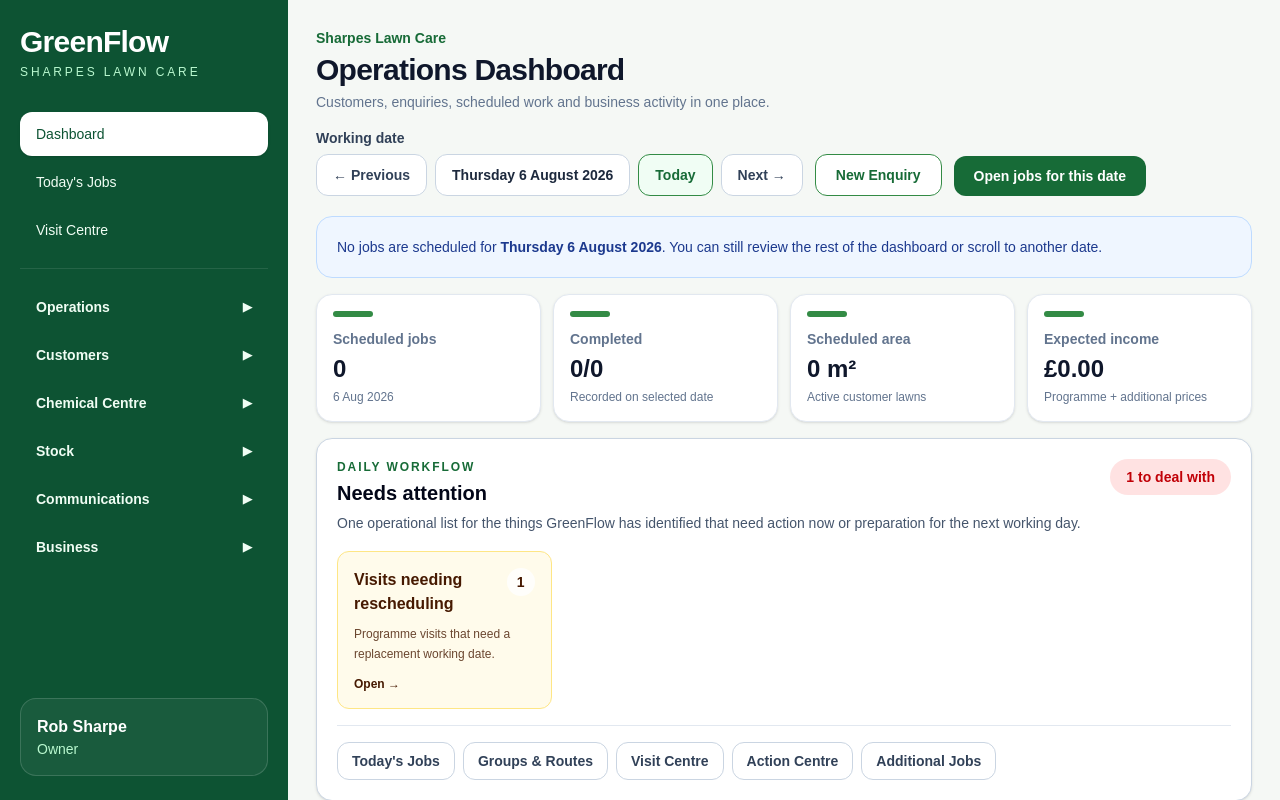
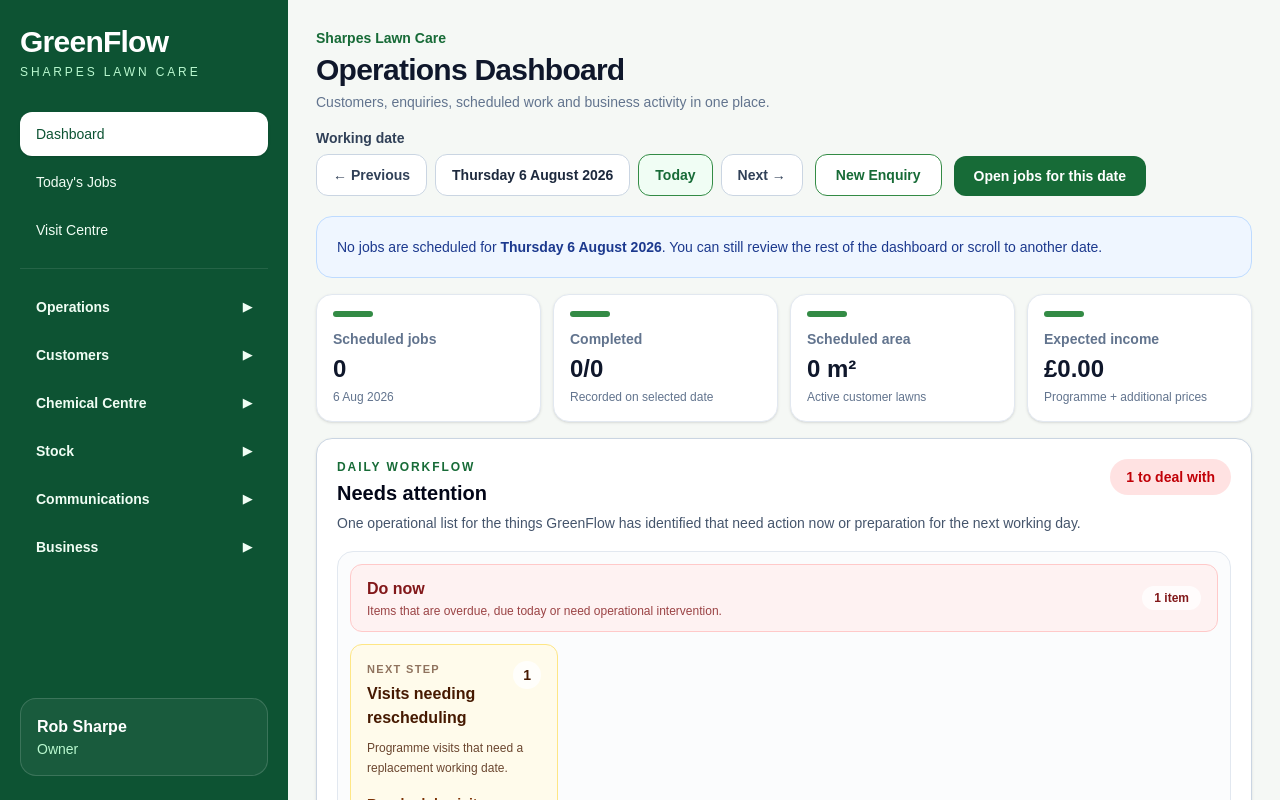
Before and after one commit to sharpeslawncare/greenflow, a Next.js app in the folder frontend/: page / in a window 1280 px wide. Built offline with nearby package versions, Linux system fonts and the light colour scheme.

Commit message:
v0.10.7 - Add priority-aware dashboard workflow

```diff
--- a/frontend/app/page.tsx
+++ b/frontend/app/page.tsx
@@ -804,7 +804,9 @@
       detail: "Follow-ups that have passed their due date.",
       count: overdueActions.length,
       href: "/actions",
+      actionLabel: "Deal with overdue actions",
       severity: "danger" as const,
+      priority: "now" as const,
     },
     {
       key: "actions-today",
@@ -812,7 +814,9 @@
       detail: "Open follow-ups that need dealing with today.",
       count: dueTodayActions.length,
       href: "/actions",
+      actionLabel: "Open today's actions",
       severity: "warning" as const,
+      priority: "now" as const,
     },
     {
       key: "rescheduling",
@@ -820,7 +824,19 @@
       detail: "Programme visits that need a replacement working date.",
       count: reschedulingRecords.length,
       href: "/jobs?view=reschedule",
+      actionLabel: "Reschedule visits",
       severity: "warning" as const,
+      priority: "now" as const,
+    },
+    {
+      key: "stock",
+      title: "Products at reorder level",
+      detail: "Active products at or below their reorder level.",
+      count: lowStockProducts.length,
+      href: "/stock",
+      actionLabel: "Review stock",
+      severity: "danger" as const,
+      priority: "now" as const,
     },
     {
       key: "communications",
@@ -828,7 +844,9 @@
       detail: "Programme visits or Additional Jobs not yet queued or sent.",
       count: tomorrowReminderSummary.needsAttention,
       href: `/communications?date=${tomorrowDate}`,
+      actionLabel: "Prepare reminders",
       severity: "warning" as const,
+      priority: "next" as const,
     },
     {
       key: "additional-unscheduled",
@@ -836,15 +854,9 @@
       detail: "Additional work waiting for a working date.",
       count: unscheduledAdditionalJobs.length,
       href: "/additional-jobs",
+      actionLabel: "Schedule jobs",
       severity: "information" as const,
-    },
-    {
-      key: "stock",
-      title: "Products at reorder level",
-      detail: "Active products at or below their reorder level.",
-      count: lowStockProducts.length,
-      href: "/stock",
-      severity: "danger" as const,
+      priority: "ahead" as const,
     },
     {
       key: "enquiries",
@@ -852,7 +864,9 @@
       detail: "New enquiries, outstanding quotes or accepted quotes to convert.",
       count: enquiryAttentionCount,
       href: "/enquiries",
+      actionLabel: "Progress enquiries",
       severity: "information" as const,
+      priority: "ahead" as const,
     },
     {
       key: "programmes",
@@ -860,9 +874,26 @@
       detail: "Active customers not linked to a programme for the current year.",
       count: customersWithoutProgramme.length,
       href: "/programmes",
+      actionLabel: "Review programmes",
       severity: "warning" as const,
+      priority: "ahead" as const,
     },
   ].filter((item) => item.count > 0);
+
+  const workflowDoNowItems =
+    workflowAttentionItems.filter(
+      (item) => item.priority === "now",
+    );
+
+  const workflowPrepareNextItems =
+    workflowAttentionItems.filter(
+      (item) => item.priority === "next",
+    );
+
+  const workflowPlanAheadItems =
+    workflowAttentionItems.filter(
+      (item) => item.priority === "ahead",
+    );
 
   const workflowAttentionCount =
     workflowAttentionItems.reduce(
@@ -1286,17 +1317,33 @@
             </div>
 
             {workflowAttentionItems.length > 0 ? (
-              <div className="mt-4 grid gap-3 md:grid-cols-2 xl:grid-cols-4">
-                {workflowAttentionItems.map((item) => (
-                  <WorkflowAttentionCard
-                    key={item.key}
-                    title={item.title}
-                    detail={item.detail}
-                    count={item.count}
-                    href={item.href}
-                    severity={item.severity}
+              <div className="mt-4 space-y-4">
+                {workflowDoNowItems.length > 0 && (
+                  <WorkflowPriorityGroup
+                    label="Do now"
+                    detail="Items that are overdue, due today or need operational intervention."
+                    tone="danger"
+                    items={workflowDoNowItems}
                   />
-                ))}
+                )}
+
+                {workflowPrepareNextItems.length > 0 && (
+                  <WorkflowPriorityGroup
+                    label="Prepare next"
+                    detail="Preparation needed for the next working day."
+                    tone="warning"
+                    items={workflowPrepareNextItems}
+                  />
+                )}
+
+                {workflowPlanAheadItems.length > 0 && (
+                  <WorkflowPriorityGroup
+                    label="Plan ahead"
+                    detail="Important work to progress when today's operational priorities are under control."
+                    tone="information"
+                    items={workflowPlanAheadItems}
+                  />
+                )}
               </div>
             ) : (
               <div className="mt-4 rounded-xl border border-green-200 bg-green-50 p-4 text-sm font-semibold text-green-800">
@@ -2434,17 +2481,85 @@
   );
 }
 
+function WorkflowPriorityGroup({
+  label,
+  detail,
+  tone,
+  items,
+}: {
+  label: string;
+  detail: string;
+  tone: "danger" | "warning" | "information";
+  items: Array<{
+    key: string;
+    title: string;
+    detail: string;
+    count: number;
+    href: string;
+    actionLabel: string;
+    severity: "danger" | "warning" | "information";
+    priority: "now" | "next" | "ahead";
+  }>;
+}) {
+  const headingStyles =
+    tone === "danger"
+      ? "border-red-200 bg-red-50 text-red-900"
+      : tone === "warning"
+        ? "border-amber-200 bg-amber-50 text-amber-900"
+        : "border-blue-200 bg-blue-50 text-blue-900";
+
+  const count = items.reduce(
+    (total, item) => total + item.count,
+    0,
+  );
+
+  return (
+    <div className="rounded-2xl border border-slate-200 bg-slate-50/50 p-3">
+      <div
+        className={`flex flex-wrap items-center justify-between gap-3 rounded-xl border px-4 py-3 ${headingStyles}`}
+      >
+        <div>
+          <div className="font-black">{label}</div>
+          <div className="mt-0.5 text-xs opacity-80">
+            {detail}
+          </div>
+        </div>
+
+        <span className="rounded-full bg-white/80 px-3 py-1 text-xs font-black">
+          {count} {count === 1 ? "item" : "items"}
+        </span>
+      </div>
+
+      <div className="mt-3 grid gap-3 md:grid-cols-2 xl:grid-cols-4">
+        {items.map((item) => (
+          <WorkflowAttentionCard
+            key={item.key}
+            title={item.title}
+            detail={item.detail}
+            count={item.count}
+            href={item.href}
+            actionLabel={item.actionLabel}
+            severity={item.severity}
+          />
+        ))}
+      </div>
+    </div>
+  );
+}
+
 function WorkflowAttentionCard({
   title,
   detail,
   count,
   href,
+  actionLabel,
   severity,
 }: {
   title: string;
   detail: string;
   count: number;
   href: string;
+  actionLabel: string;
   severity: "danger" | "warning" | "information";
 }) {
   const styles =
@@ -2454,13 +2569,26 @@
         ? "border-amber-200 bg-amber-50 text-amber-950"
         : "border-blue-200 bg-blue-50 text-blue-950";
 
+  const actionStyles =
+    severity === "danger"
+      ? "text-red-800"
+      : severity === "warning"
+        ? "text-amber-900"
+        : "text-blue-900";
+
   return (
     <Link
       href={href}
-      className={`rounded-xl border p-4 transition hover:brightness-[0.98] ${styles}`}
+      className={`group flex min-h-[150px] flex-col rounded-xl border p-4 transition hover:-translate-y-0.5 hover:shadow-sm ${styles}`}
     >
       <div className="flex items-start justify-between gap-3">
-        <div className="font-bold">{title}</div>
+        <div>
+          <div className="text-[11px] font-black uppercase tracking-[0.12em] opacity-60">
+            Next step
+          </div>
+          <div className="mt-1 font-bold">{title}</div>
+        </div>
+
         <span className="shrink-0 rounded-full bg-white/80 px-2.5 py-1 text-sm font-black">
           {count}
         </span>
@@ -2470,8 +2598,13 @@
         {detail}
       </p>
 
-      <div className="mt-3 text-xs font-bold">
-        Open →
+      <div
+        className={`mt-auto pt-4 text-sm font-black ${actionStyles}`}
+      >
+        {actionLabel}
+        <span className="ml-1 inline-block transition group-hover:translate-x-0.5">
+          →
+        </span>
       </div>
     </Link>
   );
```
